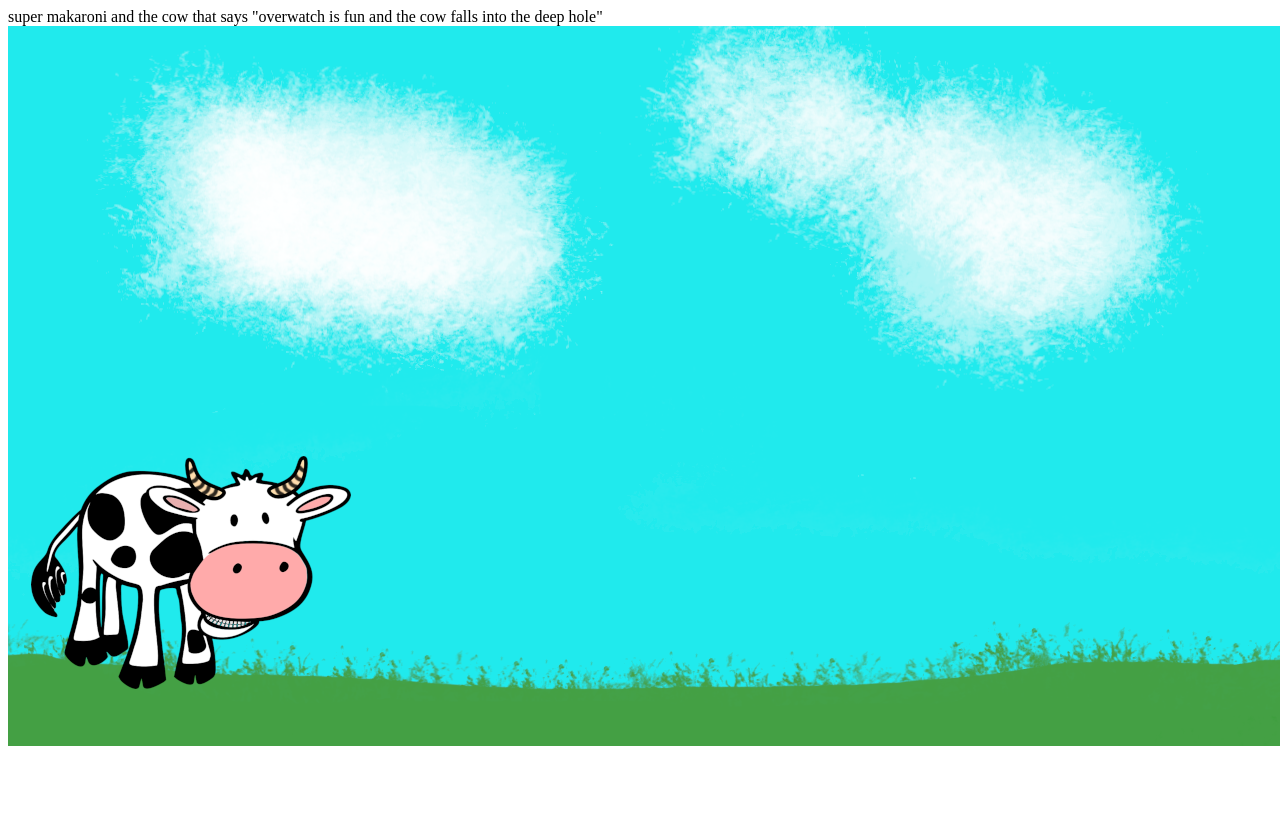
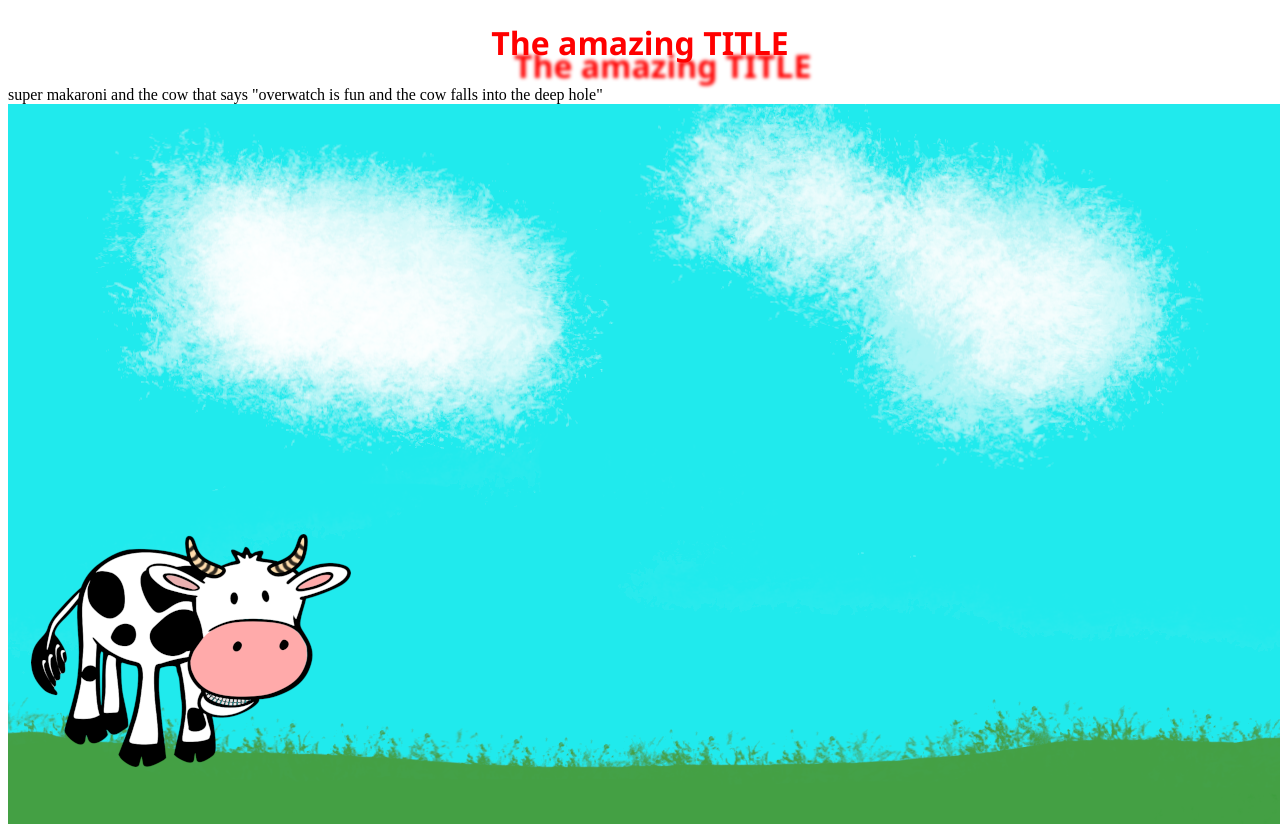
Before and after one commit to aidenantunes/aidenantunes, a plain HTML site: page index.html in a window 1280 px wide. Before the commit the page ends 800 px from the top, so only its background shows below. Drawn offline with Linux system fonts and the light colour scheme.

Commit message:
text changes

```diff
--- a/index.html
+++ b/index.html
@@ -7,6 +7,7 @@
     <title>Aiden Antunes kokorot</title>
 </head>
 <body>
+    <h1 style="font-family: 'Segoe UI', Tahoma, Geneva, Verdana, sans-serif; text-align: center; text-shadow: 6mm 6mm 1mm red; color: red; font-weight: 900;">The amazing TITLE</h1>
     super makaroni and the cow that says "overwatch is fun and the cow falls into the deep hole"
     <img src="/img/cow.png" />
 </body>
```
